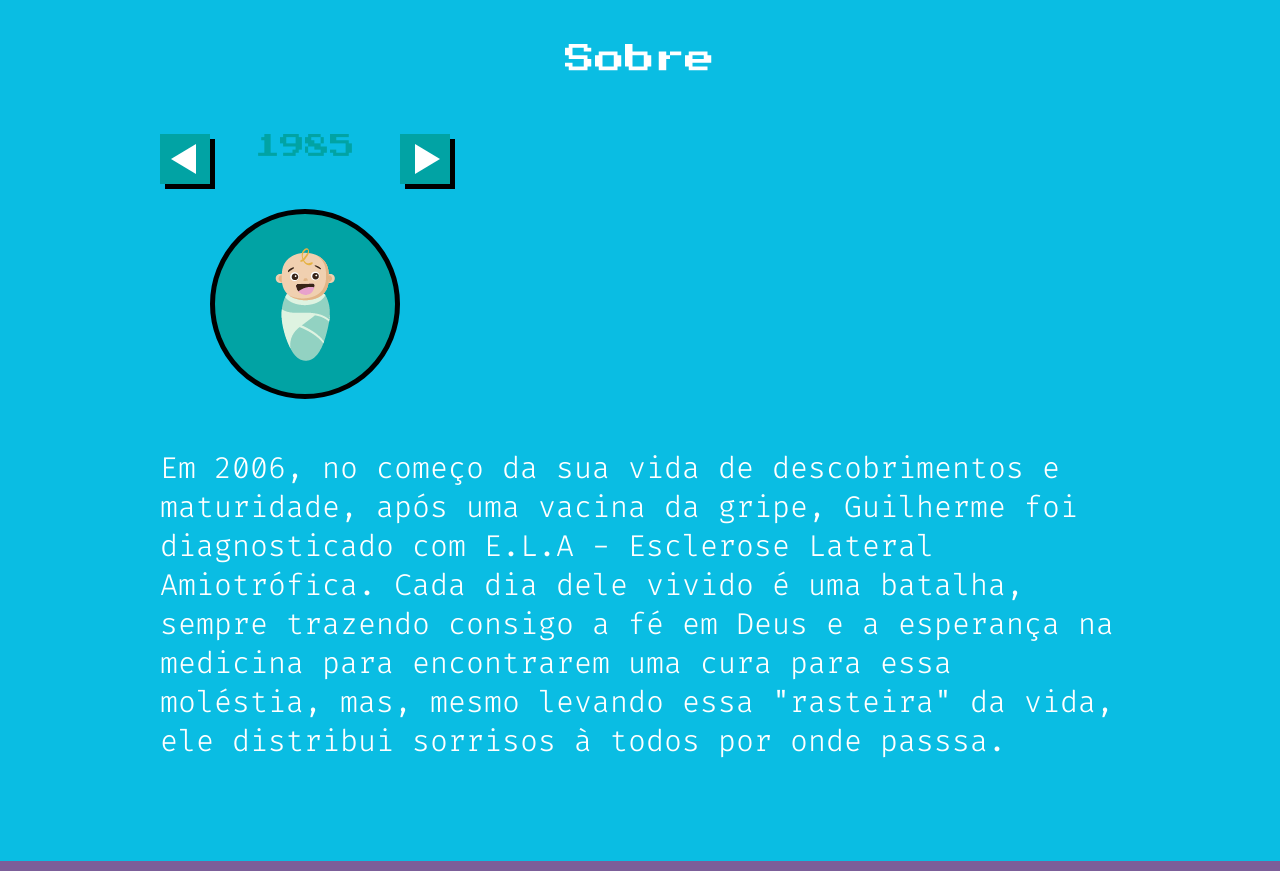
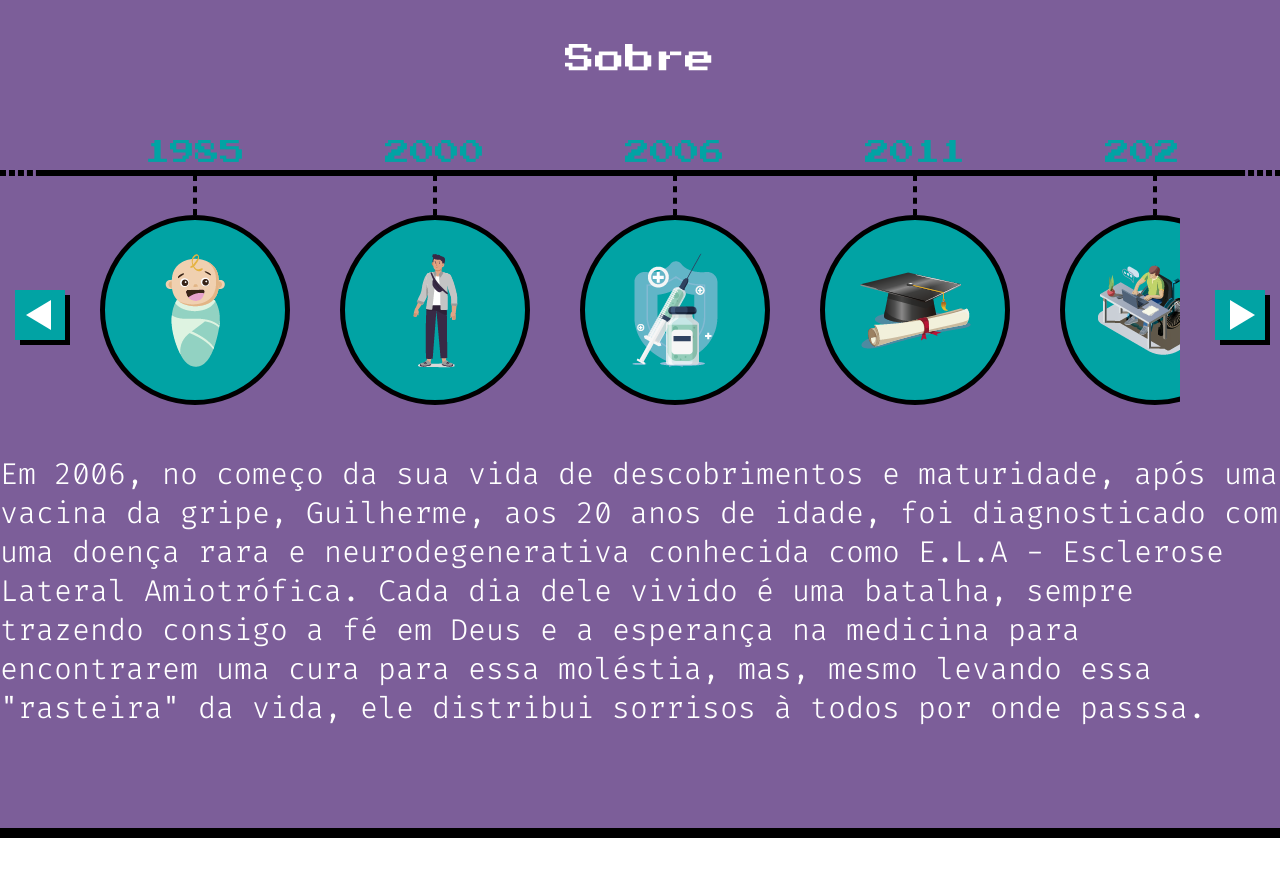
Before and after one commit to guibreda/curso-marco-bruno, a plain HTML site: page index.html in a window 1280 px wide. Shown: the part 2340-3211 px from the top of the page. After the commit the page ends 3178 px from the top, so only its background shows below. Drawn offline with Linux system fonts and the light colour scheme.

Commit message:
Modify Timeline

```diff
--- a/css/components/colors.css
+++ b/css/components/colors.css
@@ -1,11 +1,12 @@
 :root
 {
     --color-button: #fdcb6e;
+    --color-title: #F25A70;
+    --color-square: #fdcb6e;
+    --color-progress-bar: #B53471;
     --color-background-box: #3A4042;
     --color-background-header: #0984e3;
-    --color-square: #fdcb6e;
-    --color-title: #F25A70;
     --color-background-skills: #0abde3;
-    --color-progress-bar: #B53471;
     --color-background-arrow: #01a3a4;
+    --color-background-about: #7C5E99;
 }
--- a/css/components/galery.css
+++ b/css/components/galery.css
@@ -1,24 +1,28 @@
-/* .dotted
+.carroussel
 {
-    border-top: 5px dotted #000;
+    display: inline-flex;
+    flex-direction: column;
+    align-items: center;
+    position: relative;
+    margin-right: 50px;
 }
 
-
-.about
+.carroussel.clear
 {
-    display: flex;
-    align-items: center;
-}
-*/
-.carroussel
-{
-    display: flex;
-    flex-direction: column;
-    align-items: center;
-    /* margin-right: 50px; */
+    margin-right: 0;
 }
 
-
+.carroussel::before
+{
+    content: '';
+    position: absolute;
+    box-sizing: border-box;
+    height: 0;
+    width: 40px;
+    bottom: 0;
+    border: 2.5px dashed #000;
+    transform: rotate(90deg) translateX(-520%);
+}
 
 .carroussel .year
 {
@@ -41,51 +45,3 @@
     border: 5px solid #000;
     padding: 20px;
 }
-
-
-
-
-/*
-.galery
-{
-    display: flex;
-    margin-right: auto;
-    margin-left: auto;
-}
-.galery figure
-{
-    width: 140px;
-    height: 140px;
-    border-radius: 50%;
-    background-color: var(--color-background-arrow);
-}
-
-.galery .date
-{
-    text-align: center;
-    color: var(--color-background-arrow);
-    border-bottom: 5px solid #000;
-    font-size: 25px;
-    padding-bottom: 10px;
-    font-family: 'Press Start 2P', sans-serif;
-}
-
-.galery .photos
-{
-    display: flex;
-    justify-content: center;
-    /*margin-top: 50px;
-    justify-content: center;
-    background-color: var(--color-background-arrow); */
-/*
-}
-
-.galery .arrow
-{
-    display: flex;
-    width: 50px;
-    height: 50px;
-    margin-right: 15px;
-    background-color: var(--color-background-arrow);
-}
-*/
--- a/css/components/section.css
+++ b/css/components/section.css
@@ -11,3 +11,9 @@
     background-color: #000;
     border-bottom: 10px solid var(--color-background-skills);
 }
+
+.section.-aboutMe
+{
+    background-color: var(--color-background-about);
+    border-bottom: 10px solid #000;
+}
--- /dev/null
+++ b/css/components/timeline.css
@@ -0,0 +1,62 @@
+.timeline
+{
+    display: flex;
+    justify-content: space-between;
+    position: relative;
+    padding-left: 100px;
+    padding-right: 100px;
+    margin-top: 66px;
+}
+
+.timeline::after
+{
+    content: '';
+    position: absolute;
+    display: block;
+    width: calc(100% - 80px);
+    height: 6px;
+    left: 40px;
+    top: 30px;
+    background-color: #000;
+}
+
+.timeline::before
+{
+    content: '';
+    position: absolute;
+    display: block;
+    width: 99.6%;
+    border: 3px dashed #000;
+    left: 0;
+    top: 30px;
+}
+
+.timeline .arrow
+{
+    position: absolute;
+    bottom: 90px;
+    transform: translateY(50%);
+}
+
+.timeline .arrow.left
+{
+    left: 15px;
+}
+
+.timeline .arrow.right
+{
+    right: 15px;
+}
+
+.timeline .hidden-timeline
+{
+    width: 100%;
+    overflow: hidden;
+}
+
+.timeline .items-timeline
+{
+    display: flex;
+    justify-content: space-between;
+    transform: translateX(0px);
+}
--- a/index.html
+++ b/index.html
@@ -26,6 +26,7 @@
     <link rel="stylesheet" href="css/components/about-me.css">
     <link rel="stylesheet" href="css/components/galery.css">
     <link rel="stylesheet" href="css/components/arrow.css">
+    <link rel="stylesheet" href="css/components/timeline.css">
 
     <!-- FONTES -->
     <link rel="preconnect" href="https://fonts.gstatic.com">
@@ -123,6 +124,7 @@
 
     <section class="section -projetcs">
         <h2 class="main-subtitle -second">Projetos</h2>
+
         <div class="wrapper-skill project">
             <figure class="photo-project">
                 <a href="#">
@@ -143,36 +145,52 @@
     </section>
 
     <section class="section -aboutMe">
-        <div class="dotted"></div>
         <h2 class="main-subtitle -second">Sobre</h2>
-        <div class="wrapper-skill about">
 
+            <section class="timeline">
                 <button class="arrow left"><span class="content">Voltar</span></button>
 
+                <div class="hidden-timeline">
+                    <div class="items-timeline">
                         <figure class="carroussel">
                             <figcaption class="year">1985</figcaption>
                             <div class="img">
-                    <img src="assets/img/baby.png" alt="">
+                                <img src="assets/img/baby.png" alt="Vetor de um bebê">
                             </div>
                         </figure>
+                        <figure class="carroussel">
+                            <figcaption class="year">2000</figcaption>
+                            <div class="img">
+                                <img src="assets/img/teenager.png" alt="Vetor de um adolescente">
+                            </div>
+                        </figure>
+                        <figure class="carroussel">
+                            <figcaption class="year">2006</figcaption>
+                            <div class="img">
+                                <img src="assets/img/vaccine.png" alt="Vetor de uma injeção">
+                            </div>
+                        </figure>
+                        <figure class="carroussel">
+                            <figcaption class="year">2011</figcaption>
+                            <div class="img">
+                                <img src="assets/img/graduation-uniso.png" alt="Vetor de um chapéu e diploma de faculdade">
+                            </div>
+                        </figure>
+                        <figure class="carroussel clear">
+                            <figcaption class="year">2021</figcaption>
+                            <div class="img">
+                                <img src="assets/img/wheel-chair.png" alt="Vetor de um homem cadeirante trabalhando home office">
+                            </div>
+                        </figure>
+                    </div>
+                </div>
 
-            <button class="arrow"><span class="content">Avançar</span></button>
+                <button class="arrow right"><span class="content">Avançar</span></button>
+            </section>
 
-            <p class="paragraph-aboutMe">Em 2006, no começo da sua vida de descobrimentos e maturidade, após uma vacina da gripe, Guilherme foi diagnosticado com E.L.A - Esclerose Lateral Amiotrófica. Cada dia dele vivido é uma batalha, sempre trazendo consigo a fé em Deus e a esperança na medicina para encontrarem uma cura para essa moléstia, mas, mesmo levando essa "rasteira" da vida, ele distribui sorrisos à todos por onde passsa.</p>
+            <div class="text-about">
+                <p class="paragraph-aboutMe">Em 2006, no começo da sua vida de descobrimentos e maturidade, após uma vacina da gripe, Guilherme, aos 20 anos de idade, foi diagnosticado com uma doença rara e neurodegenerativa conhecida como <strong> E.L.A - Esclerose Lateral Amiotrófica</strong>. Cada dia dele vivido é uma batalha, sempre trazendo consigo a fé em Deus e a esperança na medicina para encontrarem uma cura para essa moléstia, mas, mesmo levando essa "rasteira" da vida, ele distribui sorrisos à todos por onde passsa.</p>
             </div>
     </section>
 </body>
 </html>
-
-<!-- <section class="galery">
-                <div class="arrow"></div>
-                <figcaption class="date">1985</figcaption>
-
-                <figure>
-                    <div class="photos">
-                        <img src="assets/img/baby.png" alt="Vetor de um bebê">
-                    </div>
-                </figure>
-
-                <div class="arrow"></div>
-            </section> -->
```
Also changed, not shown: assets/img/graduation-uniso.png (added), assets/img/graduation.png (deleted), assets/img/logo.png (deleted), css/components/about-me.css (line endings or trailing spaces). Lines whose indentation alone changed are shown as unchanged.
